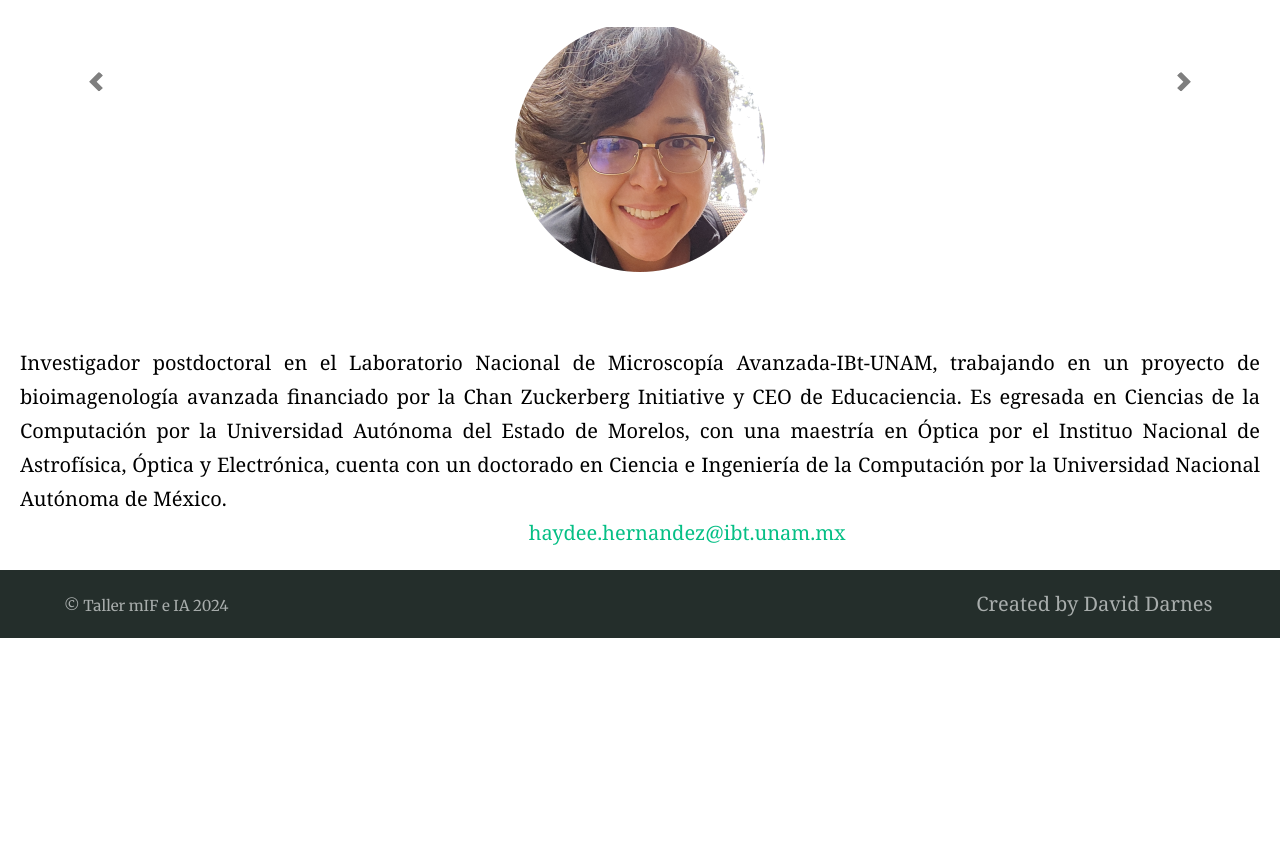
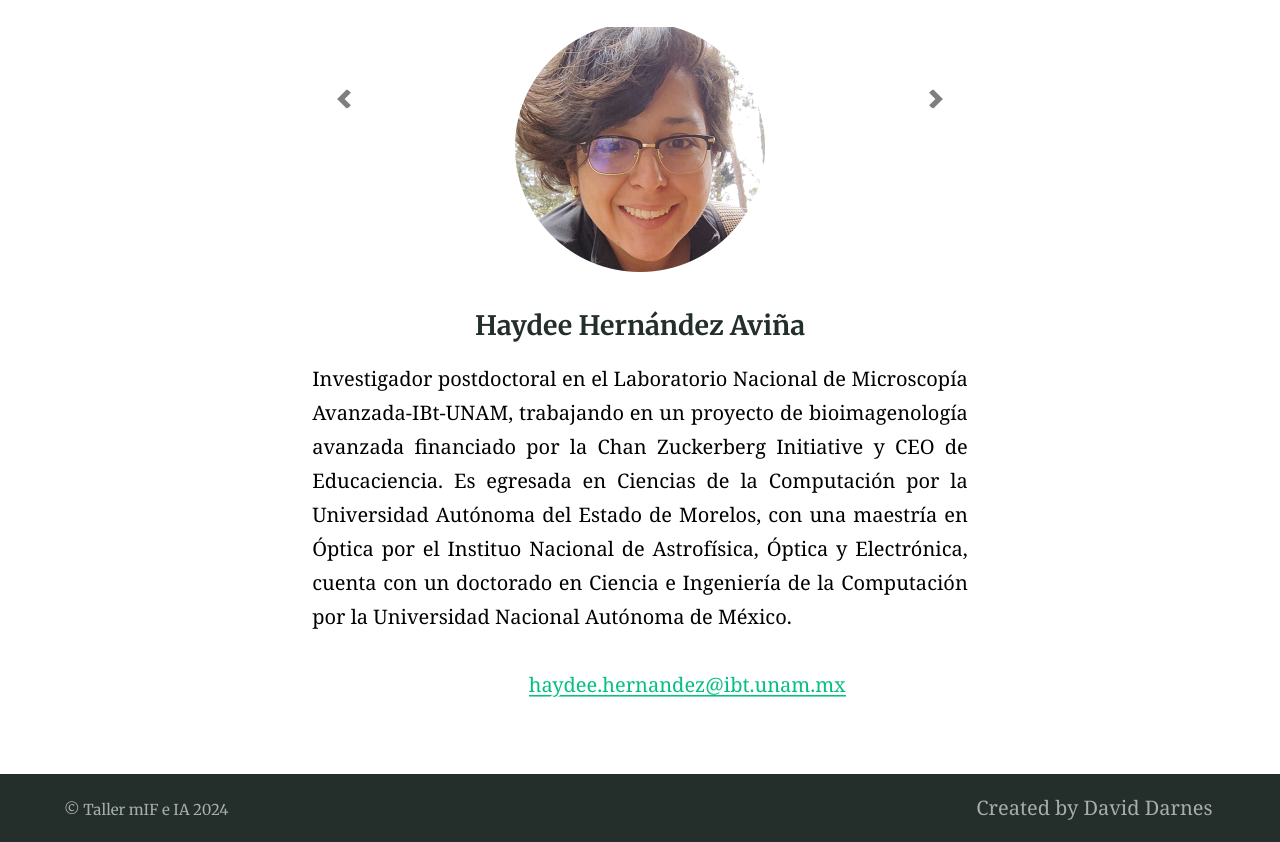
Before and after one commit to acnilo/202411_LNMA_IA-mIF, a Jekyll site: the page built from bios/index.html, in a window 1280 px wide. Shown: the part 390-1232 px from the top of the page. Built offline with Jekyll 4.4.1, drawn with Linux system fonts in a browser that asks for light colours; nearby versions of some CDN libraries; the list of posts is cut into pages by our own code; before the commit the page ends 1028 px from its top, so only the background shows below that.

Commit message:
Update bio.html

```diff
--- a/_layouts/bio.html
+++ b/_layouts/bio.html
@@ -3,6 +3,10 @@
 ---
 
 {% include site-header.html %}
+
+<main class="main container">
+  <div class="content">
+    <article class="article article--page typeset">
 
       {% if site.bios %}
         <section class="carousel slide" id="bioCarousel" data-ride="carousel">
@@ -35,6 +39,8 @@
         <h1>{{ page.title }}</h1>
         <p>No bios available.</p>
       {% endif %}
+      </article>
+  </div>
 
   {% if page.aside == true %}{% include site-aside.html %}{% endif %}
 </main>
```
